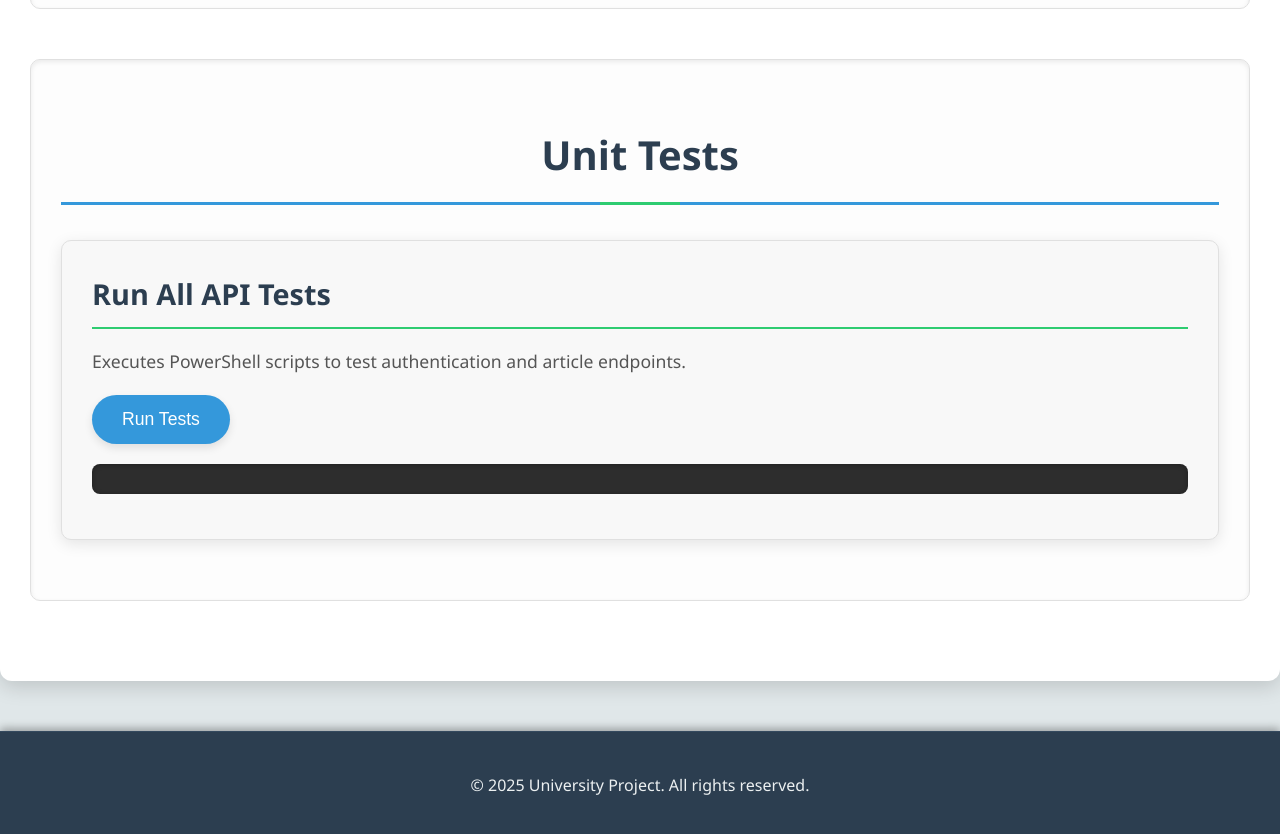
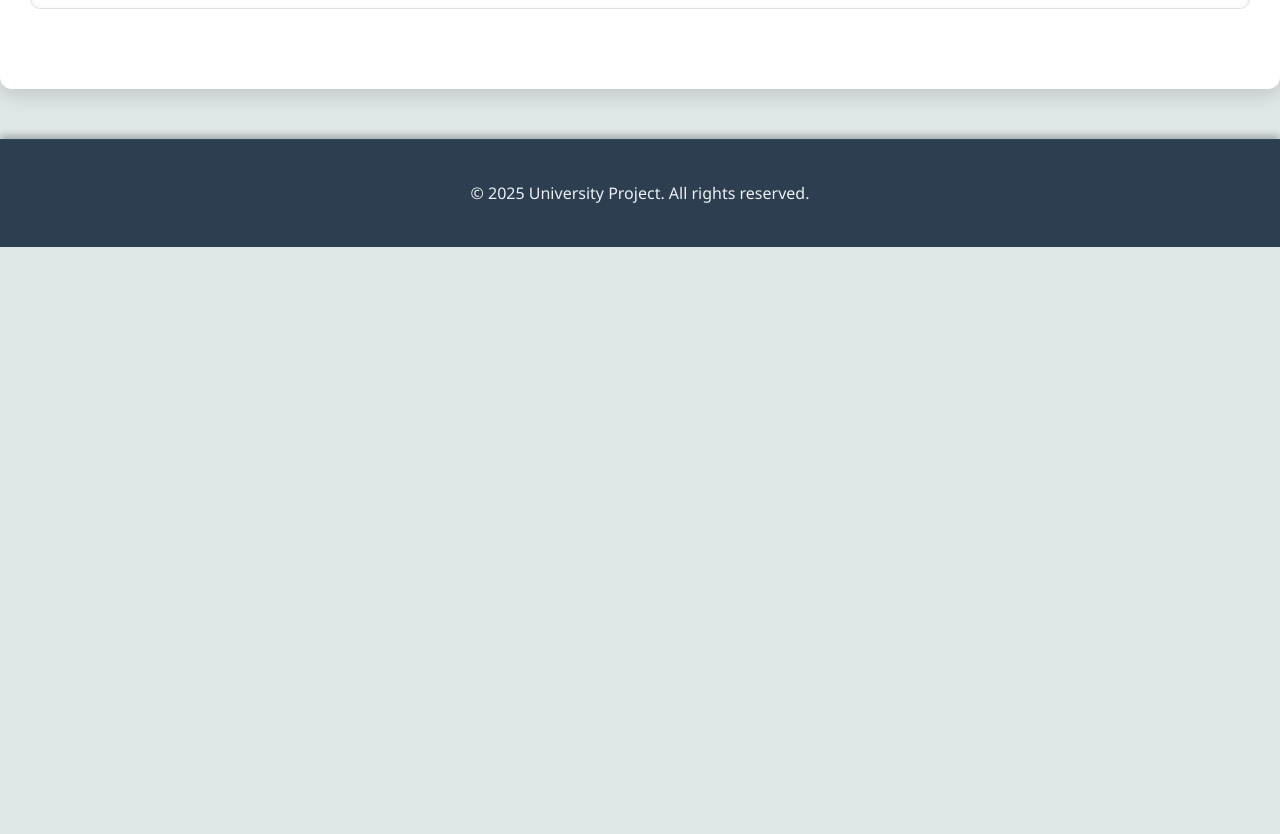
Before and after one commit to Recker011/COS40006_ProjectB_backendserver, a website: page index.html in a window 1280 px wide. Shown: the part 5636-6470 px from the top of the page. After the commit the page ends 5883 px from the top, so only its background shows below. Drawn offline with nearby package versions, Linux system fonts and the light colour scheme.

Commit message:
refactor(ui): remove unit tests section from index.html

```diff
--- a/index.html
+++ b/index.html
@@ -146,16 +146,6 @@
             </div>
 
         </section>
-
-        <section id="unit-tests" class="dashboard-section">
-            <h2>Unit Tests</h2>
-            <div class="api-demo-section">
-                <h3>Run All API Tests</h3>
-                <p>Executes PowerShell scripts to test authentication and article endpoints.</p>
-                <button id="run-all-tests-btn">Run Tests</button>
-                <pre><code id="all-tests-response"></code></pre>
-            </div>
-        </section>
     </main>
 
     <footer>
```
